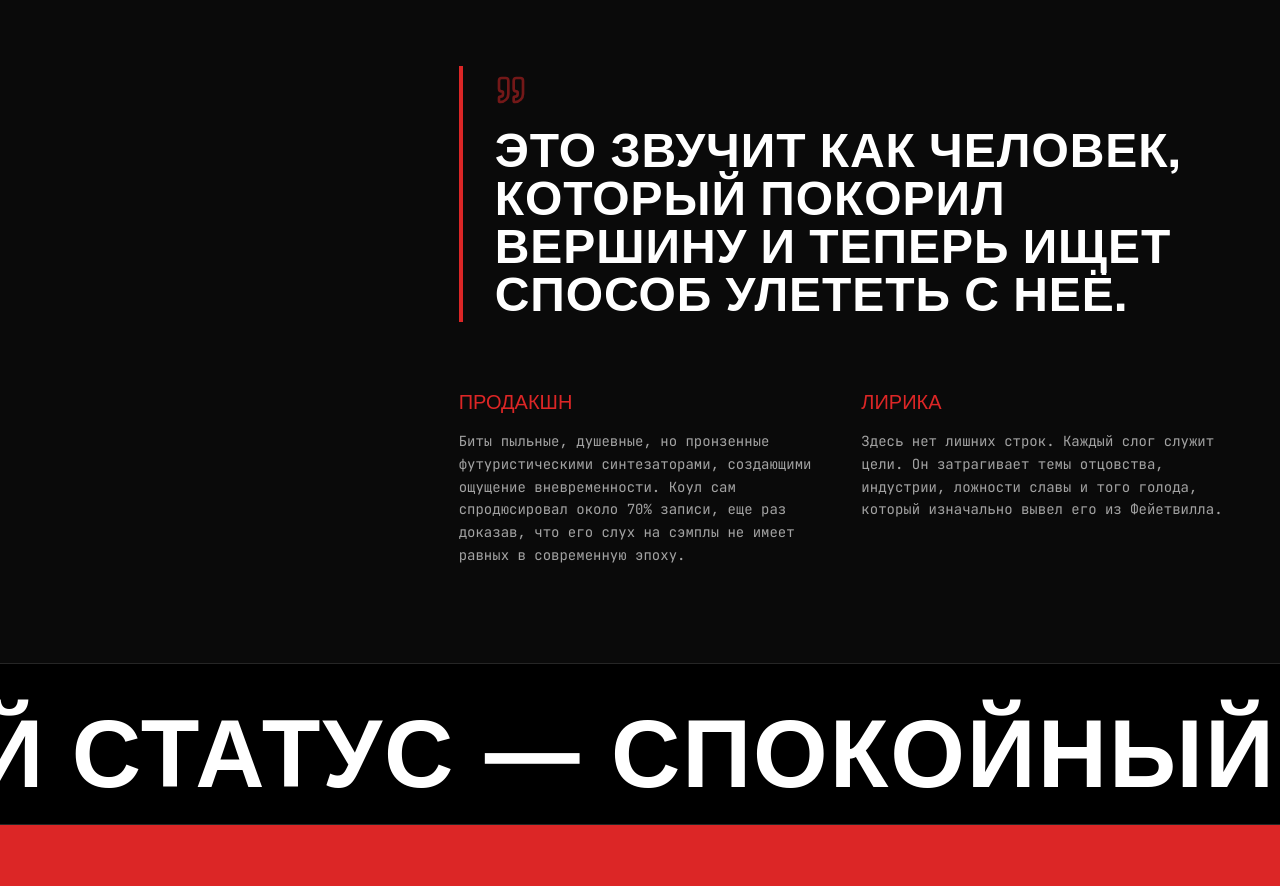
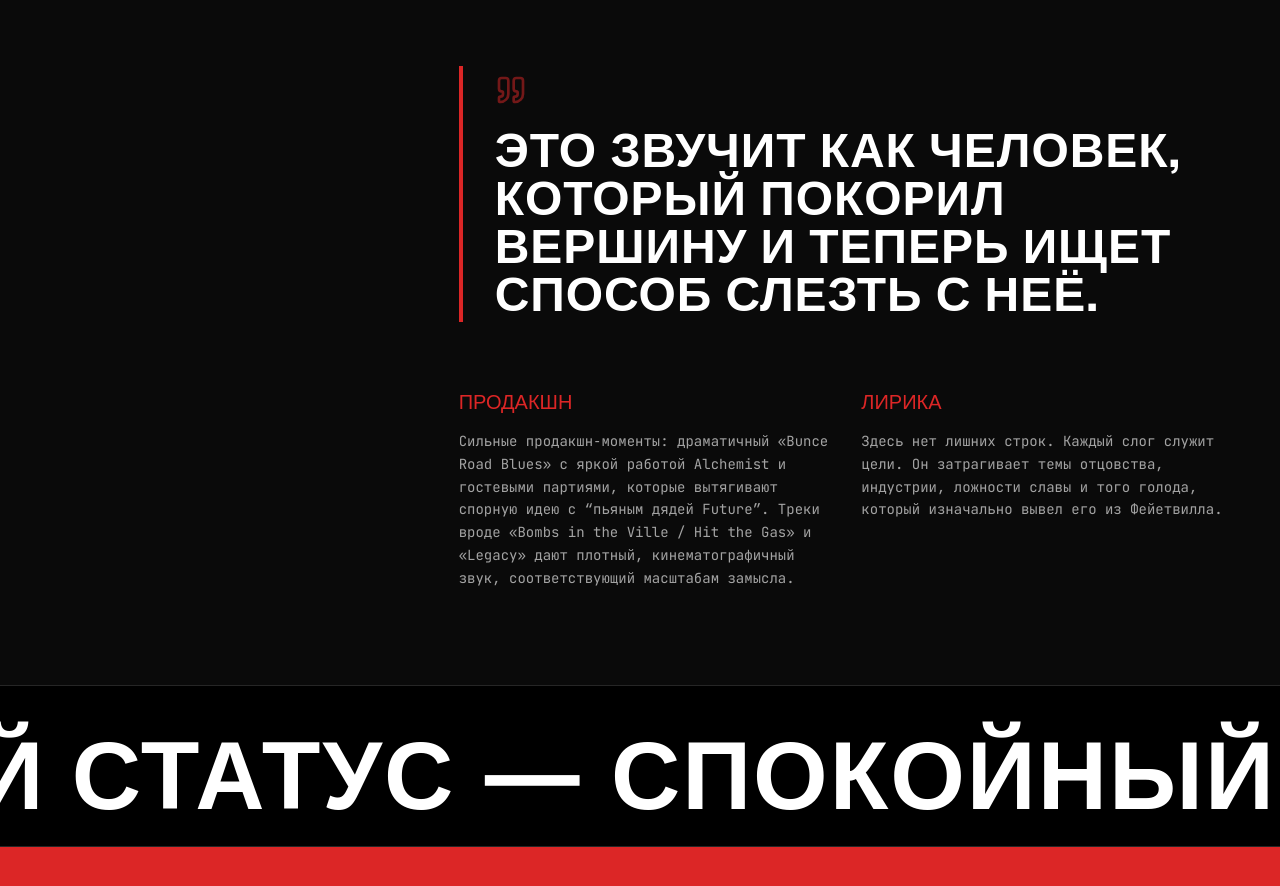
Before and after one commit to russiankendricklamar/J.-Cole-The-Fall-Off-Review, a React (Vite) app: page / in a window 1280 px wide. Shown: the part 1766-2652 px from the top of the page. Built offline with nearby package versions, Linux system fonts and the light colour scheme.

Commit message:
Update LanguageContext.tsx

```diff
--- a/contexts/LanguageContext.tsx
+++ b/contexts/LanguageContext.tsx
@@ -130,9 +130,11 @@ const translations: Record<Language, Translations> = {
       runtime: "ВРЕМЯ",
       mainText: "\"The Fall-Off\" — двойной альбом J. Cole, заявленный как его финальный релиз и попытка подвести итог карьере и “сделать лучшее, чем на дебюте”. Это не безупречная «нестареющая классика», но очень амбициозная, местами выдающаяся работа, которая на голову выше среднего уровня мейнстрим‑рэпа и уверенно входит в топ‑3 его дискографии пост‑микстейп‑эры.",
       subText: "Альбом подаётся как финальная глава: Cole прямо пишет, что 10 лет целенаправленно строил этот релиз как личный челлендж и “долг перед собой и хип‑хопом”.\nСтруктура двойного альбома выстроена как цикл: возвращение домой в Фейетвилл, движение по знакомым темам — гордость, смерть, отношения, «Ville», — но уже с опытом и возрастом.\nКонцептуальный центр — идея «падения» как неизбежного этапа цикла: не столько карьерный крах, сколько принятие конечности пути и смещение фокуса со славы на семью и наследие.\nПовествовательный каркас работает довольно стройно: от возвращения “домой” в ранних треках Disc 29 до более философских и ретроспективных моментов Disc 39, где герой уже не доказывает, а переосмысливает.",
-      highlight: "Это звучит как человек, который покорил вершину и теперь ищет способ улететь с неё.",
+      highlight: "Это звучит как человек, который покорил вершину и теперь ищет способ слезть с неё.",
       prodTitle: "Продакшн",
-      prodText: "Биты пыльные, душевные, но пронзенные футуристическими синтезаторами, создающими ощущение вневременности. Коул сам спродюсировал около 70% записи, еще раз доказав, что его слух на сэмплы не имеет равных в современную эпоху.",
+      prodText: "Продюсерский костяк: сам Cole, Ibrahim Hamad, T‑Minus, плюс Alchemist, Boi‑1da, FnZ и др., что задаёт смесь классического соула/бум‑бэпа с более современными, местами максимально насыщенными аранжировками.",
+      prodText: "Часть критиков и фанатов отмечают чрезмерную «плоскость» звучания на ряде треков и спорное обилие пения, из‑за чего монументальный формат double album не всегда полностью оправдывается по динамике.",
+      prodText: "Сильные продакшн‑моменты: драматичный «Bunce Road Blues» с яркой работой Alchemist и гостевыми партиями, которые вытягивают спорную идею с “пьяным дядей Future”. Треки вроде «Bombs in the Ville / Hit the Gas» и «Legacy» дают плотный, кинематографичный звук, соответствующий масштабам замысла.",
       lyricTitle: "Лирика",
       lyricText: "Здесь нет лишних строк. Каждый слог служит цели. Он затрагивает темы отцовства, индустрии, ложности славы и того голода, который изначально вывел его из Фейетвилла."
     },
```
